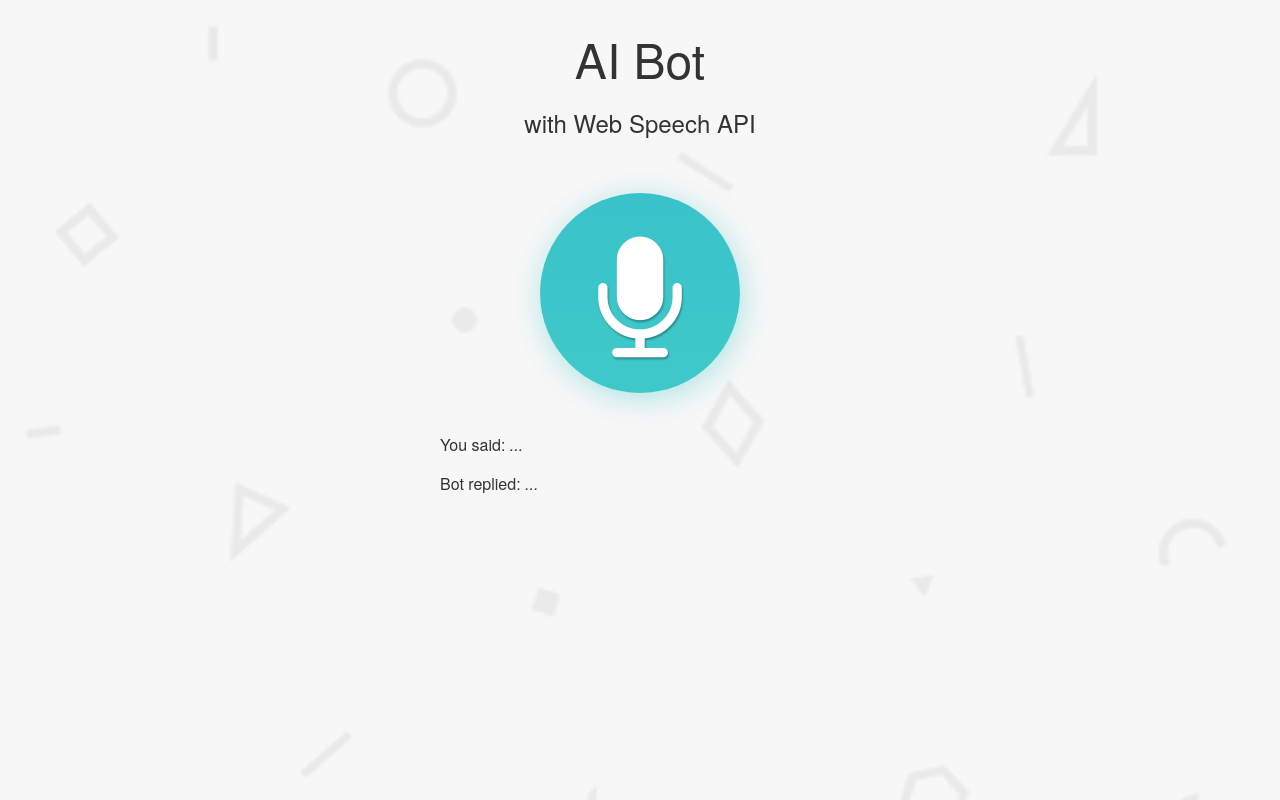
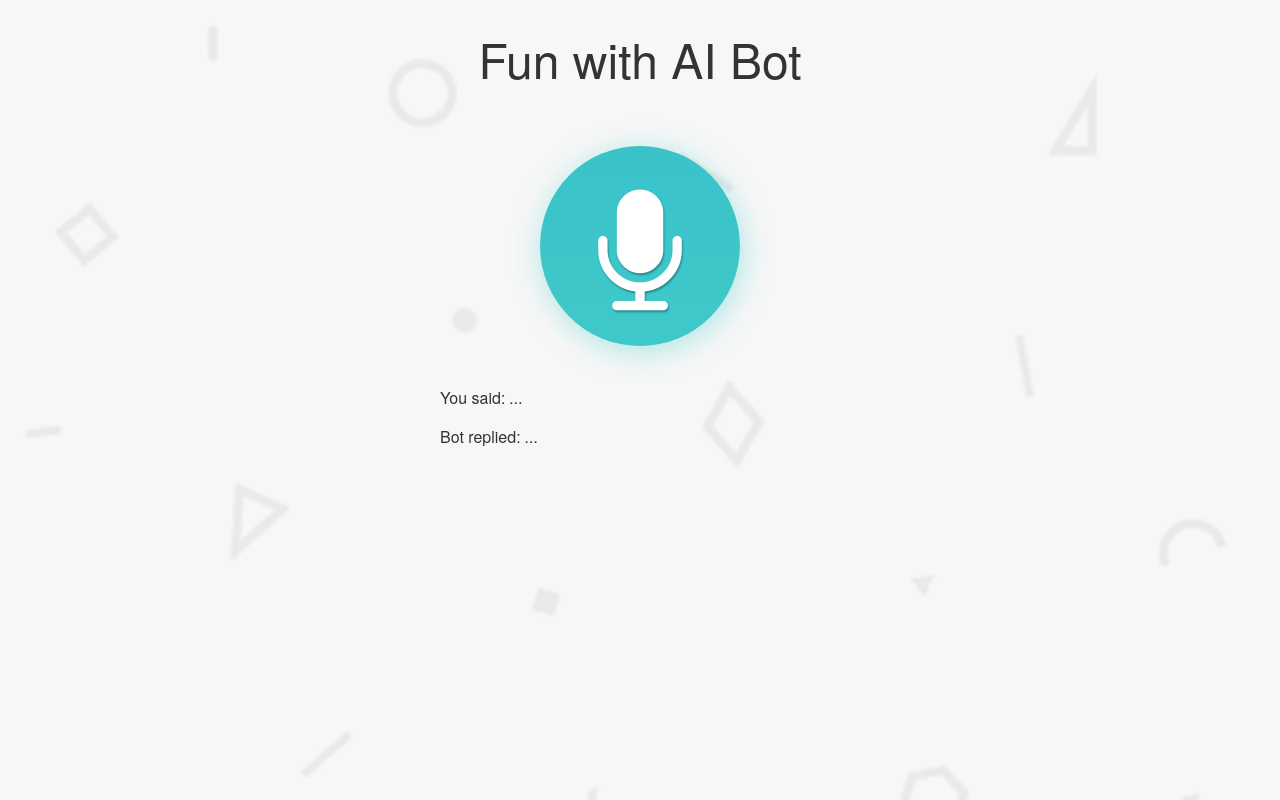
Before and after one commit to amjadansari/chatbot, a website: page views/index.html in a window 1280 px wide. Drawn offline with nearby package versions, Linux system fonts and the light colour scheme; files that its build step writes are made by us from their sources; no server answers; files whose address does not match are found by name.

Commit message:
Index Update

```diff
--- a/views/index.html
+++ b/views/index.html
@@ -15,8 +15,7 @@
 
   <body>
     <section>
-      <h1>AI Bot</h1>
-      <h2>with Web Speech API</h2>
+      <h1>Fun with AI Bot</h1>
 
       <button><i class="fa fa-microphone"></i></button>
 
```
